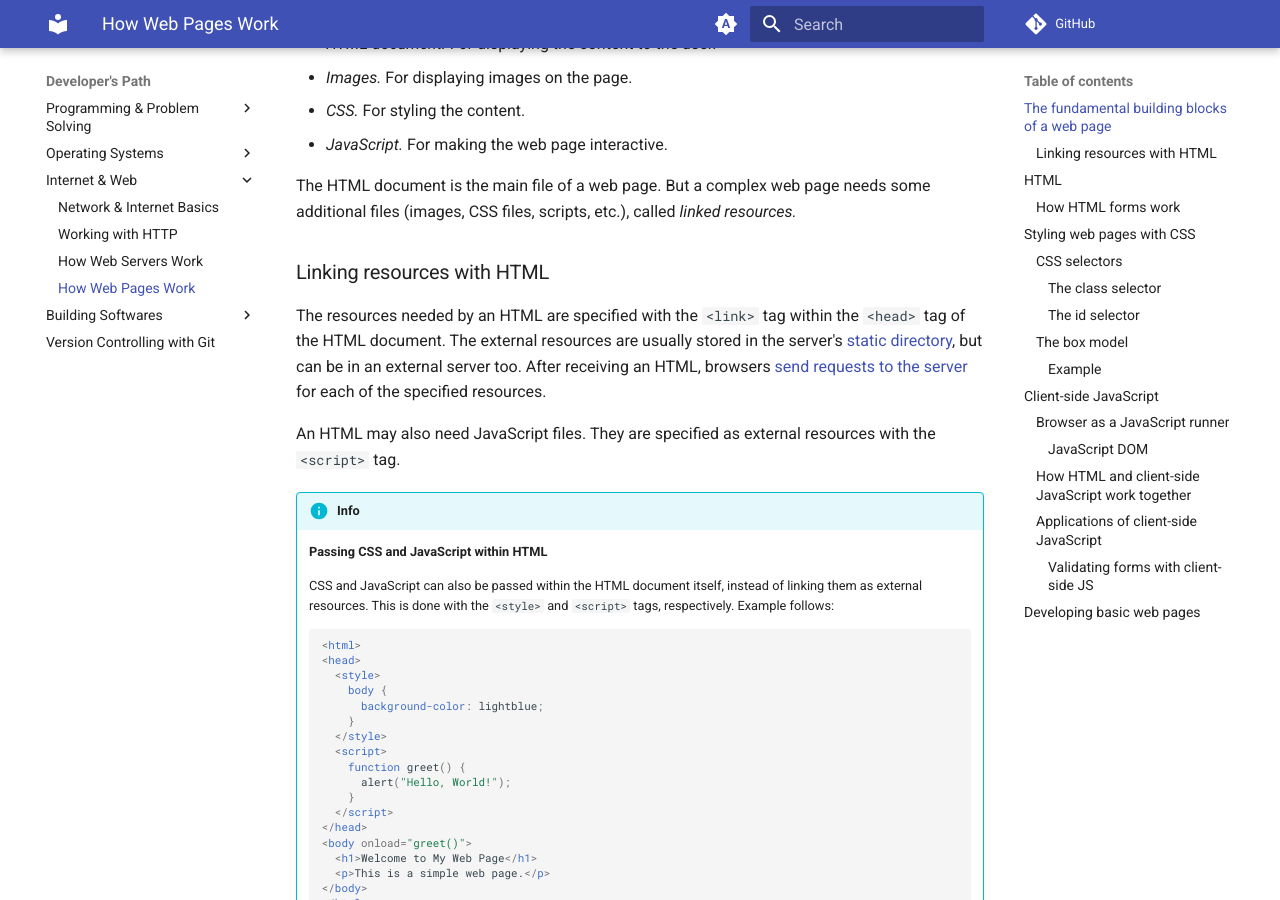
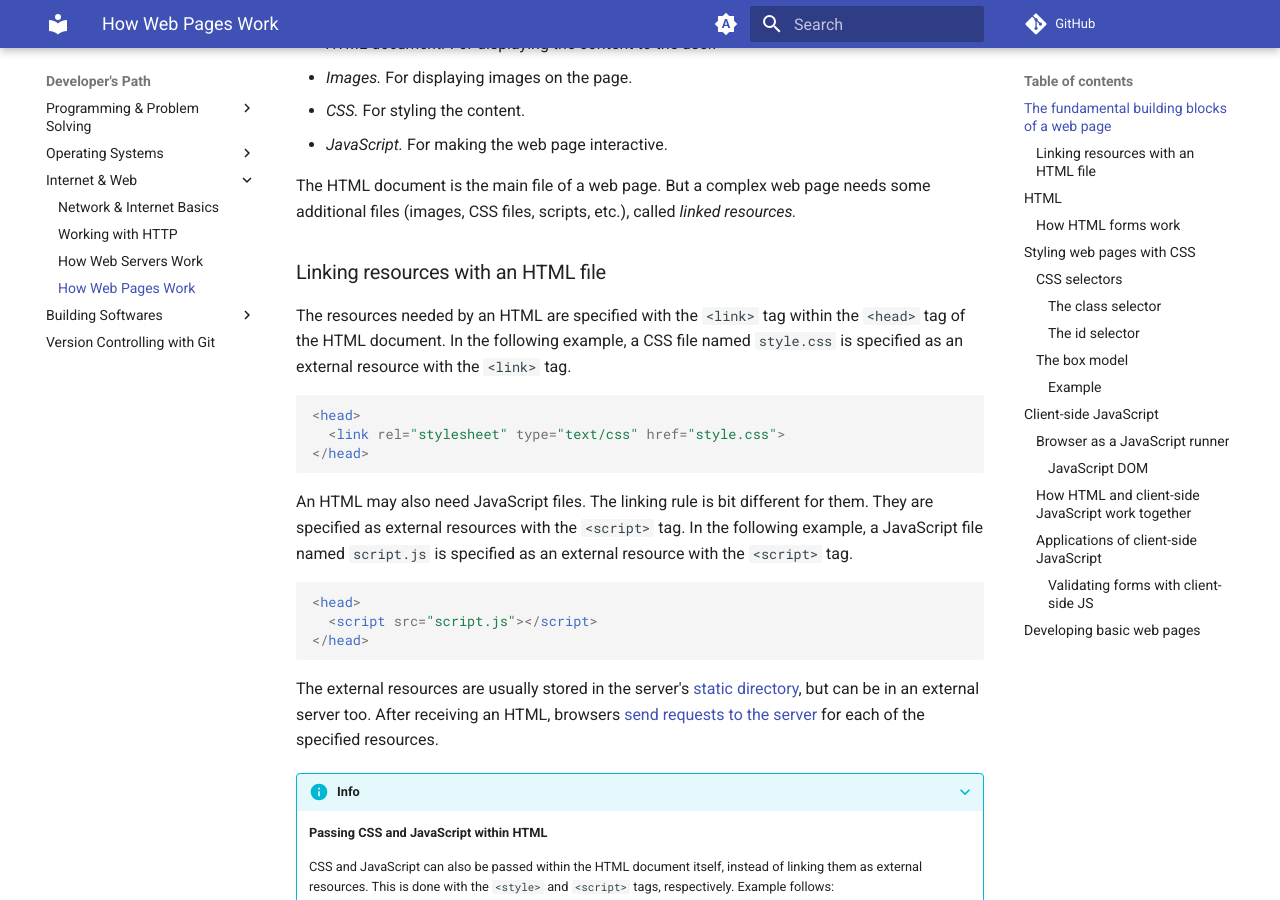
Before and after one commit to gharials/dev-path, an MkDocs documentation site: the page built from docs/internet-web/web-pages.md, in a window 1280 px wide and 900 px high, scrolled down 358 px. Built offline with MkDocs 1.6.1 and Material for MkDocs 9.7.7, drawn with Linux system fonts in a browser that asks for light colours; comment, search, counter and statistics services are not loaded.

Commit message:
copy edit linking HTML resources section.

````diff
--- a/docs/internet-web/web-pages.md
+++ b/docs/internet-web/web-pages.md
@@ -13,13 +13,27 @@ A web page is made up of the following fundamental building blocks:
 
 The HTML document is the main file of a web page. But a complex web page needs some additional files (images, CSS files, scripts, etc.), called *linked resources.*
 
-### Linking resources with HTML
+### Linking resources with an HTML file
 
-The resources needed by an HTML are specified with the `<link>` tag within the `<head>` tag of the HTML document. The external resources are usually stored in the server's [static directory](web-servers.md#serving-static-contents), but can be in an external server too. After receiving an HTML, browsers [send requests to the server](./web-servers.md#how-an-http-server-serves-websites) for each of the specified resources.
+The resources needed by an HTML are specified with the `<link>` tag within the `<head>` tag of the HTML document. In the following example, a CSS file named `style.css` is specified as an external resource with the `<link>` tag.
 
-An HTML may also need JavaScript files. They are specified as external resources with the `<script>` tag.
+```html
+<head>
+  <link rel="stylesheet" type="text/css" href="style.css">
+</head>
+```
 
-!!!info
+An HTML may also need JavaScript files. The linking rule is bit different for them. They are specified as external resources with the `<script>` tag. In the following example, a JavaScript file named `script.js` is specified as an external resource with the `<script>` tag.
+
+```html
+<head>
+  <script src="script.js"></script>
+</head>
+```
+
+The external resources are usually stored in the server's [static directory](web-servers.md#serving-static-contents), but can be in an external server too. After receiving an HTML, browsers [send requests to the server](./web-servers.md#how-an-http-server-serves-websites) for each of the specified resources.
+
+???+ info
     **Passing CSS and JavaScript within HTML**
 
     CSS and JavaScript can also be passed within the HTML document itself, instead of linking them as external resources. This is done with the `<style>` and `<script>` tags, respectively. Example follows:
````
